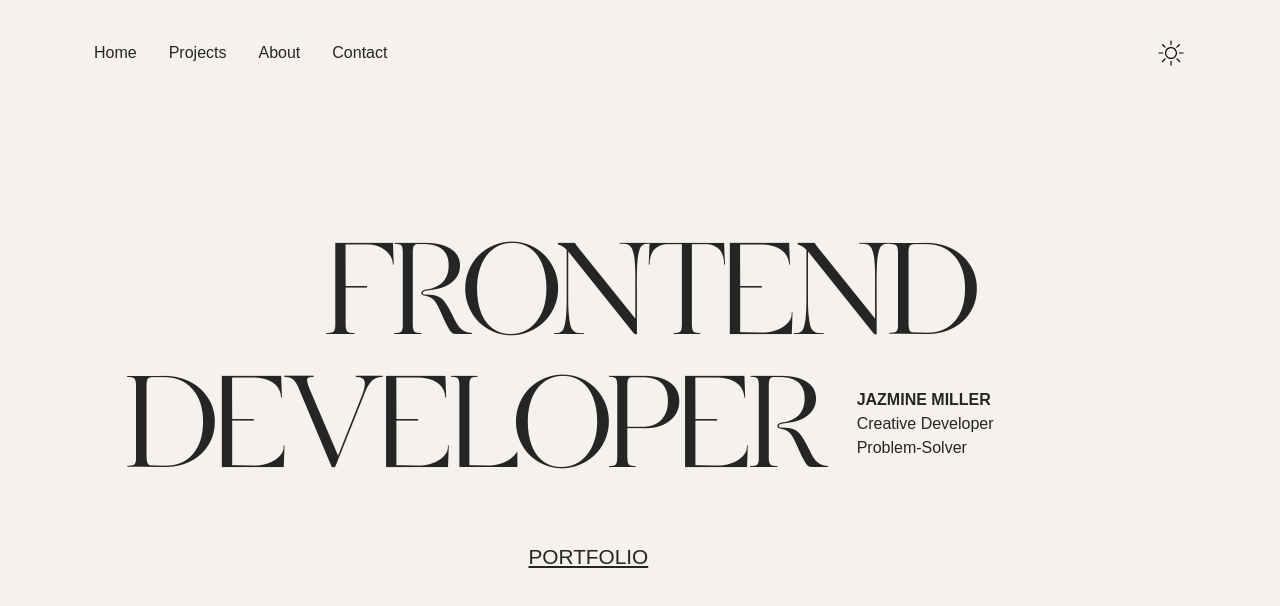
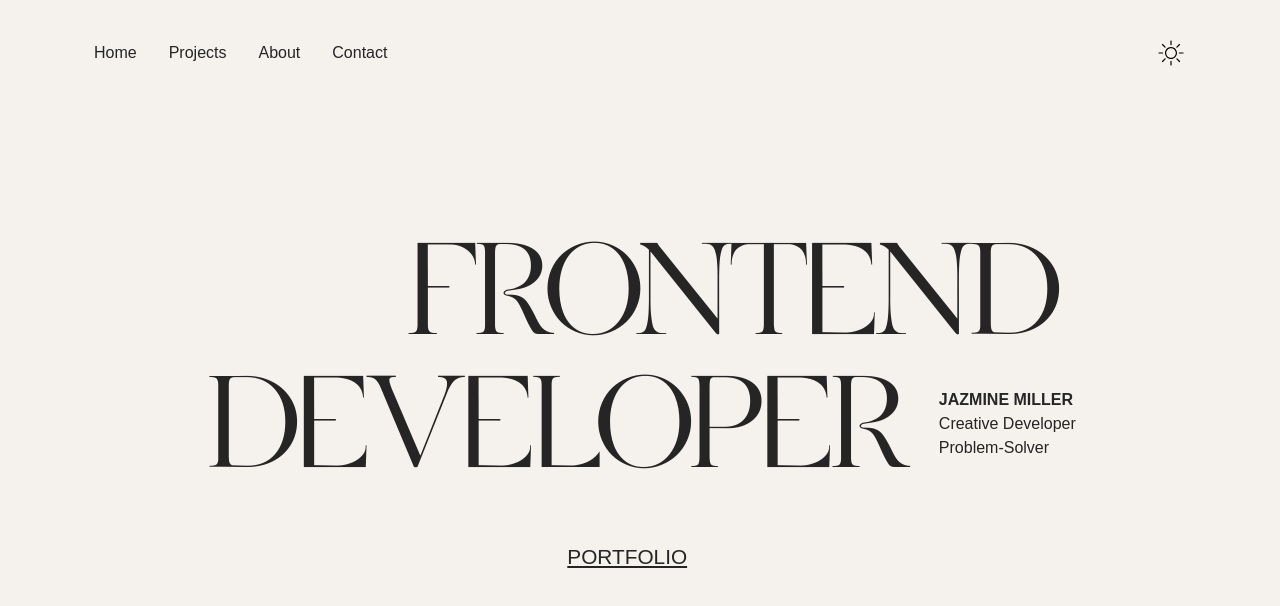
Before and after one commit to jazdmiller/jazmine-miller-portfolio, a React (Vite) app: page / in a window 1280 px wide. Shown: the top 606 px of the page. Built offline with nearby package versions, Linux system fonts and the light colour scheme.

Commit message:
deploy/host with firebase

```diff
--- a/src/App.scss
+++ b/src/App.scss
@@ -27,7 +27,7 @@ body {
   background: var(--primary-color);
   width: 100vw;
   overflow-x: hidden;
-  transition: background .3s ease-in-out;
+  transition: background .2s ease-in-out;
 }
 
 .row {
@@ -111,7 +111,7 @@ body {
   position: sticky;
   top: 0;
   z-index: 999;
-  transition: background-color .3s ease-in-out
+  transition: background-color .2s ease-in-out
 }
 
 .modal-backdrop{
@@ -142,7 +142,7 @@ body {
   background-color: var(--primary-color);
   // height: 70vh;
   overflow-x: hidden;
-  transition: background-color .3s ease-in-out;
+  transition: background-color .2s ease-in-out;
 }
 
 .nav-item.nav-link {
@@ -302,8 +302,8 @@ body {
 }
 
 .home-wrapper {
-  margin-left: 127px;
-  margin-right: 190px;
+  // margin-left: 127px;
+  // margin-right: 190px;
 }
 
 #circle {
@@ -960,8 +960,8 @@ body {
   }
 
   .home-wrapper {
-    margin-left: 127px;
-    margin-right: 190px;
+    // margin-left: 127px;
+    // margin-right: 190px;
   }
 
   .home-container {
@@ -1014,9 +1014,7 @@ body {
   }
 
 
-  .btn-col{
-    margin-left: 10%;
-  }
+
 
 
   html,
```
Also changed, not shown: firebase.json (added), 1 other file (tests, documents, lock files or other folders).
